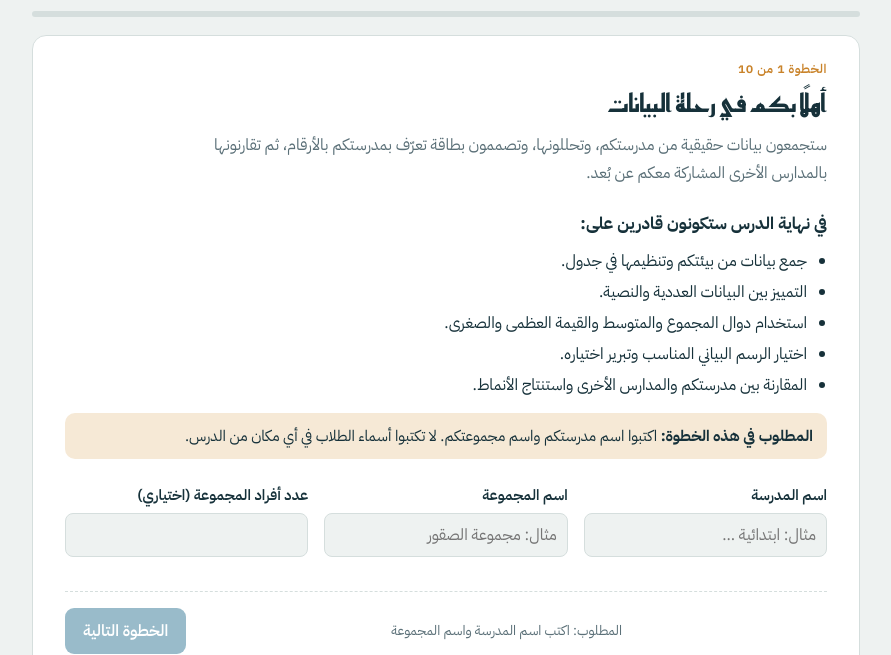
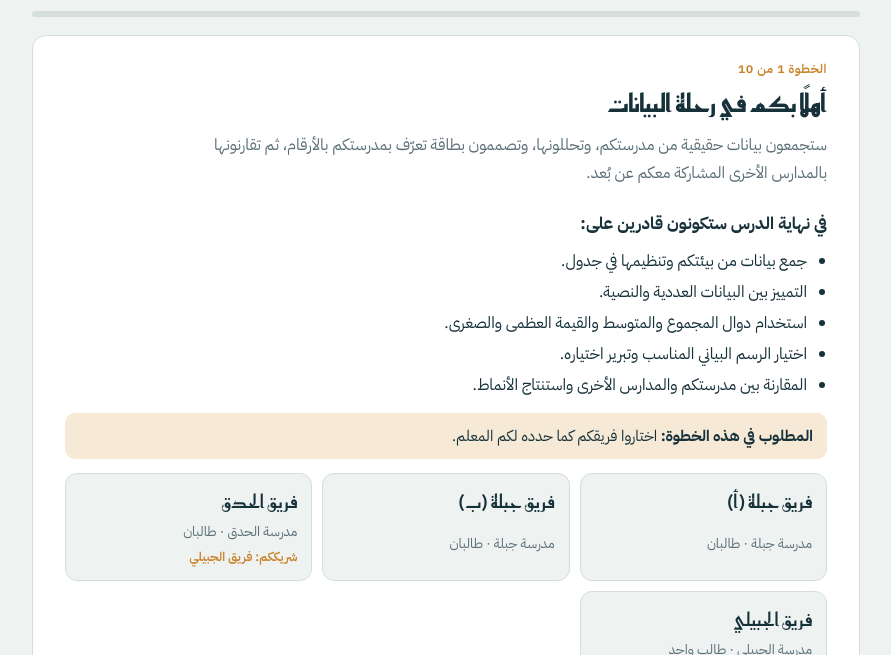
Before and after one commit to mh4822sc73908-bit/mh4822sc73908-bit.github.io, a plain HTML site: page madarisuna.html in a window 1280 px wide. Shown: the part 145-800 px from the top of the page, without its empty margins (194-1085 px from the left). Drawn offline with Linux system fonts and the light colour scheme.

Commit message:
تحديث

```diff
--- a/madarisuna.html
+++ b/madarisuna.html
@@ -124,6 +124,13 @@ td .x{background:none;border:0;color:var(--bad);cursor:pointer;font:inherit;font
 .score span{display:block;font-size:.8rem;color:var(--muted)}
 .note{font-size:.8rem;color:var(--muted);margin-top:4px}
 .confirm{display:inline-flex;gap:8px;align-items:center;flex-wrap:wrap}
+.teams{display:grid;grid-template-columns:repeat(auto-fit,minmax(190px,1fr));gap:10px;margin-top:8px}
+.team{display:grid;gap:2px;text-align:start;font:inherit;color:var(--ink);background:var(--bg);border:1.5px solid var(--line);border-radius:12px;padding:12px 14px;cursor:pointer}
+.team:hover{border-color:var(--data)}
+.team.on{border-color:var(--data);background:var(--data-soft);box-shadow:inset 0 0 0 1px var(--data)}
+.team .tn{font-family:var(--display);font-size:1.15rem}
+.team .ts{font-size:.85rem;color:var(--muted)}
+.team .tp{font-size:.78rem;color:var(--sand);font-weight:600}
 footer{margin-top:20px;font-size:.8rem;color:var(--muted);text-align:center}
 @media (prefers-reduced-motion:reduce){.bar i{transition:none}}
 </style>
@@ -153,6 +160,12 @@ const KEY='madarisuna-v1';
 const MODES=['مشيًا','سيارة الأسرة','الحافلة المدرسية','دراجة'];
 const WEATHER=['مشمس','غائم جزئيًا','غائم','ممطر','مغبر'];
 const DAYS=['الأحد','الاثنين','الثلاثاء','الأربعاء','الخميس'];
+const TEAMS=[
+ {id:'jabla-a',school:'جبلة',group:'فريق جبلة (أ)',n:2},
+ {id:'jabla-b',school:'جبلة',group:'فريق جبلة (ب)',n:2},
+ {id:'hadaq',school:'الحدق',group:'فريق الحدق',n:2,partner:'شريككم: فريق الجبيلي'},
+ {id:'jubaili',school:'الجبيلي',group:'فريق الجبيلي',n:1,partner:'شريككم: فريق الحدق'}
+];
 const COLORS=['var(--data)','var(--sand)','var(--ok)','var(--bad)'];
 
 const QUIZ=[
@@ -174,7 +187,7 @@ const CONCEPT_Q=[
 function blank(){return{id:'g'+Date.now().toString(36)+Math.random().toString(36).slice(2,7),step:0,done:[],school:'',group:'',members:'',pre:{},post:{},
   trip:[{m:'',t:''},{m:'',t:''},{m:'',t:''},{m:'',t:''}],temp:DAYS.map(()=>({c:'',w:''})),
   concept:{},conceptChecked:false,calc:{},chart1:'',chart2:'',why:'',sentence:'',
-  others:[{n:'',v:''},{n:'',v:''}],pattern1:'',pattern2:'',question:''};}
+  others:[],pattern1:'',pattern2:'',question:''};}
 let S=blank();
 try{const raw=localStorage.getItem(KEY);if(raw)S=Object.assign(blank(),JSON.parse(raw));}catch(e){}
 if(!S.id)S.id='g'+Date.now().toString(36)+Math.random().toString(36).slice(2,7);
@@ -196,7 +209,7 @@ function stats(){
 
 /* ---------- steps ---------- */
 const STEPS=[
- {t:'البداية',render:rStart,ok:()=>S.school.trim().length>1&&S.group.trim().length>0,need:'اكتب اسم المدرسة واسم المجموعة'},
+ {t:'البداية',render:rStart,ok:()=>S.school.trim().length>1&&S.group.trim().length>0,need:'اختاروا فريقكم'},
  {t:'الاختبار القبلي',render:()=>rQuiz('pre'),ok:()=>Object.keys(S.pre).length===QUIZ.length,need:'أجب عن الأسئلة الثمانية كلها'},
  {t:'جمع البيانات',render:rCollect,ok:()=>tripRows().length>=4&&tempRows().length===5,need:'أدخل بيانات 4 طلاب على الأقل، والحرارة والطقس للأيام الخمسة'},
  {t:'المفاهيم',render:rConcept,ok:()=>CONCEPT_Q.every((q,i)=>S.concept[i]===q.a),need:'أجب إجابة صحيحة عن أسئلة التحقق الثلاثة'},
@@ -232,14 +245,16 @@ function refreshGate(){
 }
 
 /* ---------- step renderers ---------- */
-function rStart(){return `<h2>أهلًا بكم في رحلة البيانات</h2>
+function rStart(){
+  const cur=TEAMS.find(t=>t.school===S.school&&t.group===S.group);
+  return `<h2>أهلًا بكم في رحلة البيانات</h2>
 <p class="lead">ستجمعون بيانات حقيقية من مدرستكم، وتحللونها، وتصممون بطاقة تعرّف بمدرستكم بالأرقام، ثم تقارنونها بالمدارس الأخرى المشاركة معكم عن بُعد.</p>
 <h3>في نهاية الدرس ستكونون قادرين على:</h3>
 <ul class="goals"><li>جمع بيانات من بيئتكم وتنظيمها في جدول.</li><li>التمييز بين البيانات العددية والنصية.</li><li>استخدام دوال المجموع والمتوسط والقيمة العظمى والصغرى.</li><li>اختيار الرسم البياني المناسب وتبرير اختياره.</li><li>المقارنة بين مدرستكم والمدارس الأخرى واستنتاج الأنماط.</li></ul>
-<div class="task"><b>المطلوب في هذه الخطوة:</b> اكتبوا اسم مدرستكم واسم مجموعتكم. لا تكتبوا أسماء الطلاب في أي مكان من الدرس.</div>
-<div class="grid2"><div class="field"><label for="school">اسم المدرسة</label><input type="text" id="school" data-k="school" value="${esc(S.school)}" placeholder="مثال: ابتدائية …"></div>
-<div class="field"><label for="group">اسم المجموعة</label><input type="text" id="group" data-k="group" value="${esc(S.group)}" placeholder="مثال: مجموعة الصقور"></div>
-<div class="field"><label for="members">عدد أفراد المجموعة (اختياري)</label><input type="number" id="members" min="1" max="30" data-k="members" value="${esc(S.members)}"></div></div>`;}
+<div class="task"><b>المطلوب في هذه الخطوة:</b> اختاروا فريقكم كما حدده لكم المعلم.</div>
+<div class="teams" role="radiogroup" aria-label="الفرق">${TEAMS.map(t=>`<button type="button" role="radio" aria-checked="${cur&&cur.id===t.id}" class="team ${cur&&cur.id===t.id?'on':''}" data-team="${t.id}">
+<span class="tn">${t.group}</span><span class="ts">مدرسة ${t.school} · ${t.n===1?'طالب واحد':t.n===2?'طالبان':t.n+' طلاب'}</span>${t.partner?`<span class="tp">${t.partner}</span>`:''}</button>`).join('')}</div>
+${cur&&cur.partner?`<p class="hint" style="margin-top:10px">أنتم و${cur.partner.replace('شريككم: ','')} «شركاء بيانات»: تتبادلون سؤالًا في كل حصة، وتراجعون رسوم بعضكم قبل العرض.</p>`:''}`;}
 
 function rQuiz(kind){
   const ans=S[kind],pre=kind==='pre',total=Object.keys(ans).length;
@@ -366,6 +381,7 @@ function rCard(){return `<h2>بطاقة «${esc(S.school)} بالأرقام»</h
 <div id="cardOut">${cardHtml()}</div>`;}
 
 function rCompare(){
+  if(!S.others.length){S.others=[...new Set(TEAMS.map(t=>t.school))].filter(x=>x!==S.school).map(n=>({n,v:''}));save();}
   let h=`<h2>نقارن بين مدارسنا</h2><p class="lead">في الحصة المباشرة، ستعلن كل مدرسة متوسط زمن وصول طلابها. أدخلوا ما تسمعونه هنا، وستظهر المقارنة في الرسم.</p>
 <div class="task"><b>المطلوب:</b> بيانات مدرستين أخريين على الأقل، ثم نمطان لاحظتموهما، وسؤال توجهونه لمدرسة أخرى.</div>
 <div class="tbl-wrap"><table><thead><tr><th>المدرسة</th><th class="num">متوسط زمن الوصول (دقيقة)</th><th></th></tr></thead><tbody>
@@ -469,6 +485,7 @@ document.addEventListener('click',e=>{
   if(b.dataset.go!==undefined){const k=+b.dataset.go;if(unlocked(k)){S.step=k;save();render();window.scrollTo({top:0});}return;}
   if(b.id==='next'){if(STEPS[S.step].ok()){const done=STEPS[S.step].t;S.step++;save();render();window.scrollTo({top:0});if(S.step>1)send(done);}return;}
   if(b.id==='pull'){pullSchools();return;}
+  if(b.dataset.team){const t=TEAMS.find(x=>x.id===b.dataset.team);S.school=t.school;S.group=t.group;S.members=String(t.n);save();render();return;}
   if(b.id==='addRow'){S.trip.push({m:'',t:''});save();render();return;}
   if(b.dataset.del!==undefined){S.trip.splice(+b.dataset.del,1);save();render();return;}
   if(b.id==='addOther'){S.others.push({n:'',v:''});save();render();return;}
```
